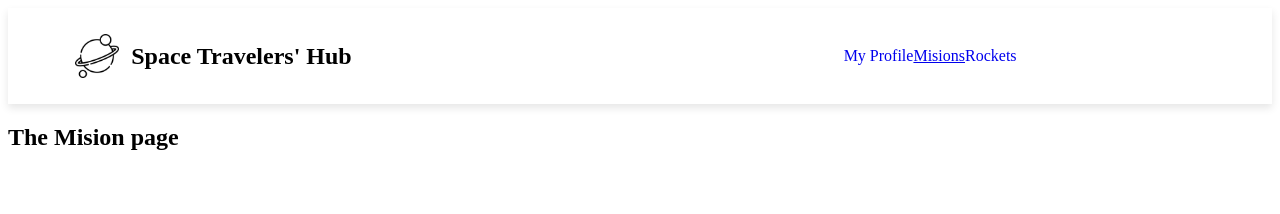
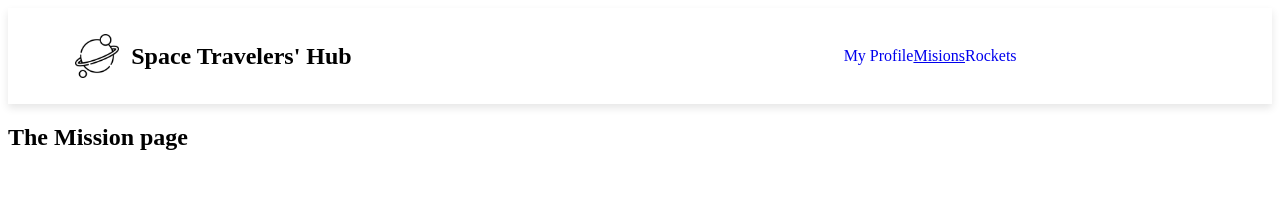
Before and after one commit to MasumaJaffery/space-travelers-hub, a React (Create React App) app: page /misions in a window 1280 px wide. Shown: the top 214 px of the page. Built offline with nearby package versions, Linux system fonts and the light colour scheme.

Commit message:
Fix linters

```diff
--- a/src/components/Header.jsx
+++ b/src/components/Header.jsx
@@ -1,6 +1,6 @@
 import { NavLink } from 'react-router-dom';
 import logo from './images/planet.png';
-import "./Style/misionpage.css";
+import './Style/misionpage.css';
 
 const Header = () => (
   <div className="Header">
--- a/src/components/missions/missionpage.jsx
+++ b/src/components/missions/missionpage.jsx
@@ -1,11 +1,9 @@
 import React from 'react';
 
-const MissionsPage = () => {
-  return (
-    <div>
-      <h2>The Mision page</h2>
-    </div>
-  );
-};
+const MissionsPage = () => (
+  <div>
+    <h2>The Mission page</h2>
+  </div>
+);
 
 export default MissionsPage;
```
